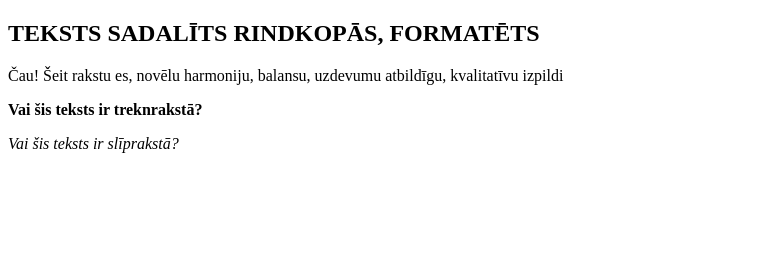
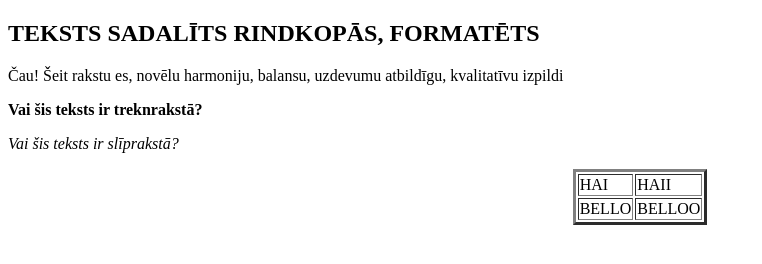
Before and after one commit to elizabetepro/PD-GATAVOSANAS, a plain HTML site: page index.html in a window 1280 px wide. Shown: the whole page, without its empty margins (0-762 px from the left). Drawn offline with Linux system fonts and the light colour scheme.

Commit message:
Update index.html

```diff
--- a/index.html
+++ b/index.html
@@ -16,3 +16,12 @@
     <p>
       <i>Vai šis teksts ir slīprakstā?</i>
     </p>
+    <table align="center" border="3">
+      <tr>
+        <td>HAI</td>
+        <td>HAII</td>
+      </tr>
+      <tr>
+        <td valign="top">BELLO</td>
+        <td align="right">BELLOO</td>
+      </tr>
```
